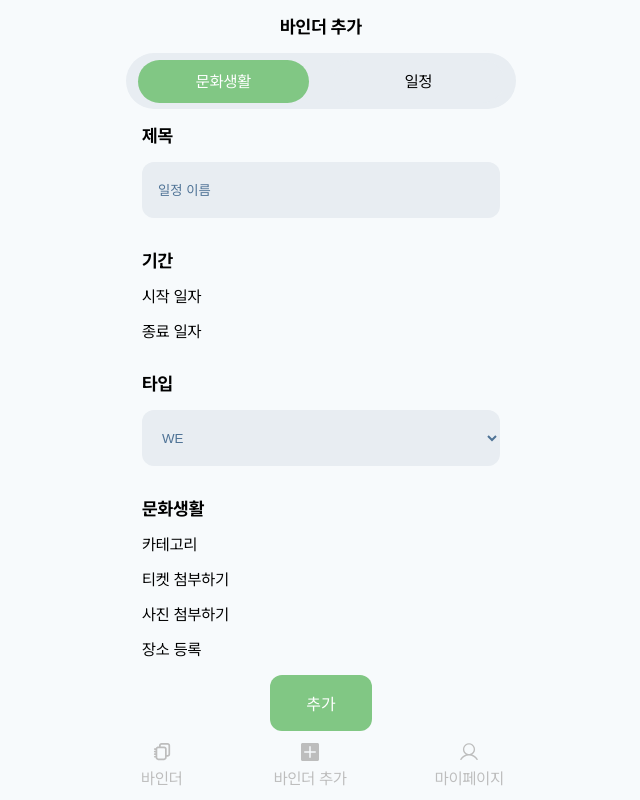
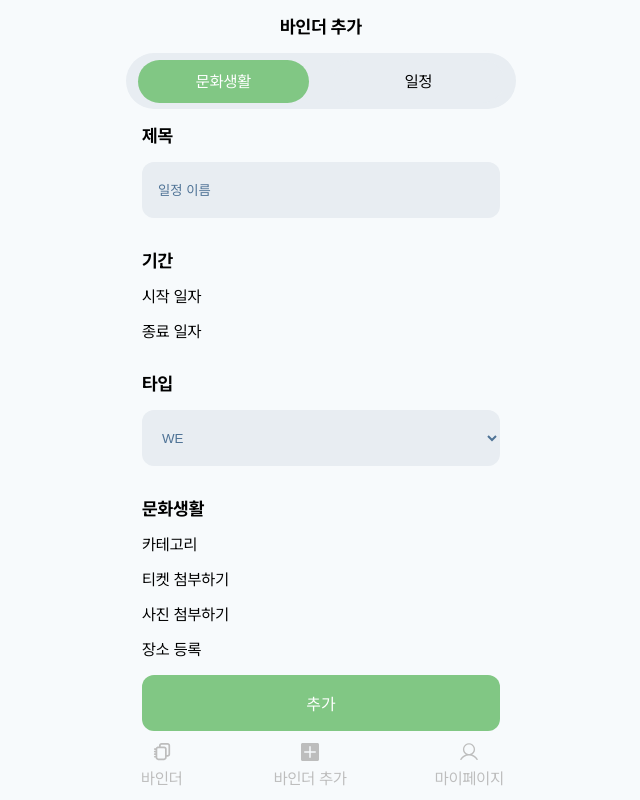
Before and after one commit to b1nder/binder-frontend, a Next.js app: page /add in a window 1280 px wide. Shown: the whole page, without its empty margins (319-959 px from the left). Built offline with nearby package versions, Linux system fonts and the light colour scheme.

Commit message:
feat: button width props 추가

```diff
--- a/src/components/Button/index.tsx
+++ b/src/components/Button/index.tsx
@@ -3,9 +3,10 @@ import React from 'react';
 type Props = {
   content: string;
   onClickHandler: (e: React.MouseEvent) => void;
+  width?: string;
 };
 
-const ButtonComponent = styled.button`
+const ButtonComponent = styled.button<{ width?: string }>`
   background-color: #81c784;
   font-size: 16px;
   color: white;
@@ -13,14 +14,24 @@ const ButtonComponent = styled.button`
   border: 0;
   white-space: nowrap;
   padding: 16px 36px;
+  width: ${(props) => props.width || 'auto'};
   &:hover {
     cursor: pointer;
   }
 `;
-export default function Button({ content, onClickHandler }: Props) {
+export default function Button({ content, onClickHandler, width }: Props) {
   return (
-    <div>
-      <ButtonComponent onClick={onClickHandler}>{content}</ButtonComponent>
+    <div
+      style={{
+        width: '100%',
+        display: 'flex',
+        flexDirection: 'column',
+        alignItems: 'center',
+      }}
+    >
+      <ButtonComponent onClick={onClickHandler} width={width}>
+        {content}
+      </ButtonComponent>
     </div>
   );
 }
```
